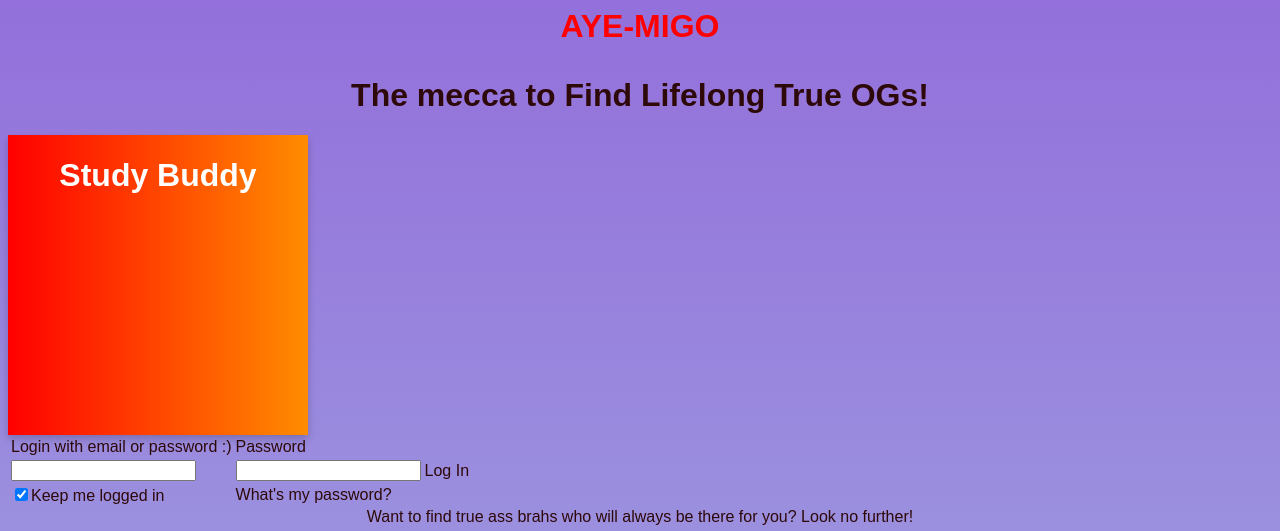
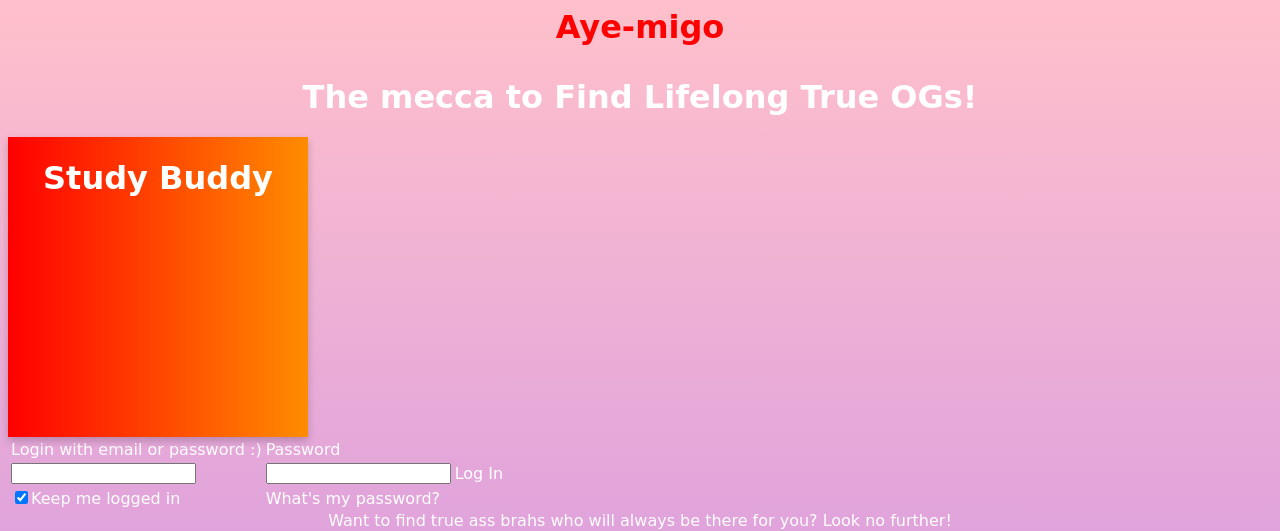
Before and after one commit to realassnerdclaire/Aye-amigo, a plain HTML site: page index.html in a window 1280 px wide. Shown: the top 531 px of the page. Drawn offline with Linux system fonts and the light colour scheme; a web font is replaced by a local one.

Commit message:
Update index.html

```diff
--- a/index.html
+++ b/index.html
@@ -2,8 +2,8 @@
 
 <style>
     body {
-        background-image: linear-gradient(to bottom, mediumpurple, lightblue);
-        font-family: Arial, Helvetica, sans-serif;
+        background-image: linear-gradient(to bottom, pink,plum,lightskyblue,mediumpurple);
+        font-family: Cursive, Helvetica, "Arial Rounded MT Bold";
     }
 
 
@@ -49,16 +49,15 @@
 </style>
 
 <body>
-<h1><p style="color:rgb(255,0,0);">AYE-MIGO</p></h1>
-</body>
-</body>
+<h1><p style="color:rgb(255,0,0);">Aye-migo</p></h1>
+<h1><p style="font-family:verdana"><h1>
 
 <h1 class="logowrapper">The mecca to Find Lifelong True OGs!</h1>
 
 
 <style>
     body {
-        color: #2d0909;
+        color: #ffffff;
         text-align:center;
     }
 </style>
```
